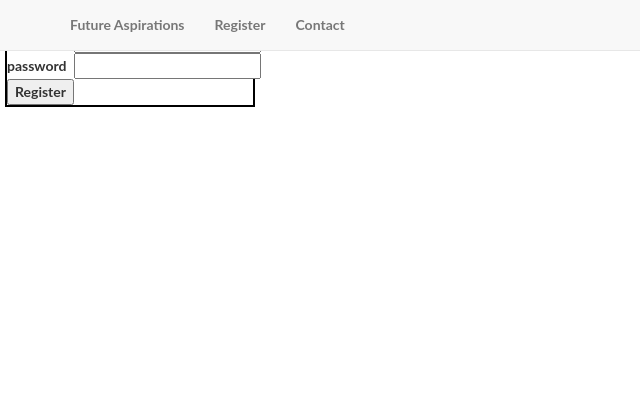
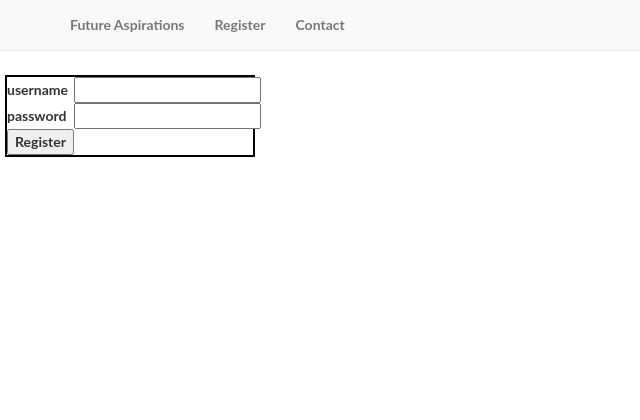
Before and after one commit to Futureaspirations/FutureAspirationsWeb, a PHP site: page /registerPage.php in a window 1280 px wide. Shown: the top 420 px of the page, without its empty margins (0-640 px from the left). Run offline with PHP 8.4, Linux system fonts and the light colour scheme; some libraries are stand-ins or nearby versions.

Commit message:
fixed padding issue

```diff
--- a/landing-page.css
+++ b/landing-page.css
@@ -38,6 +38,10 @@ h6 {
     background-color: #000000;
     background-size: cover;
 }
+
+.top-page{
+	padding-top: 50px;
+	}
 
 .intro-message {
     position: relative;
--- a/registerPage.php
+++ b/registerPage.php
@@ -6,7 +6,7 @@
 </head>
 <body>
 	<p1>This is the Registration Page</p1>
-
+	<div class="top-page">
 	<div name="registrationForm" style="width: 250px; border: 2px solid black; margin: 5px;">
 		 <form action="register.php" method="post">
                     <table name="login" >
@@ -24,6 +24,6 @@
                     </table>
            </form>
     </div>
-
+	</div>
 </body>
 </html>
```
